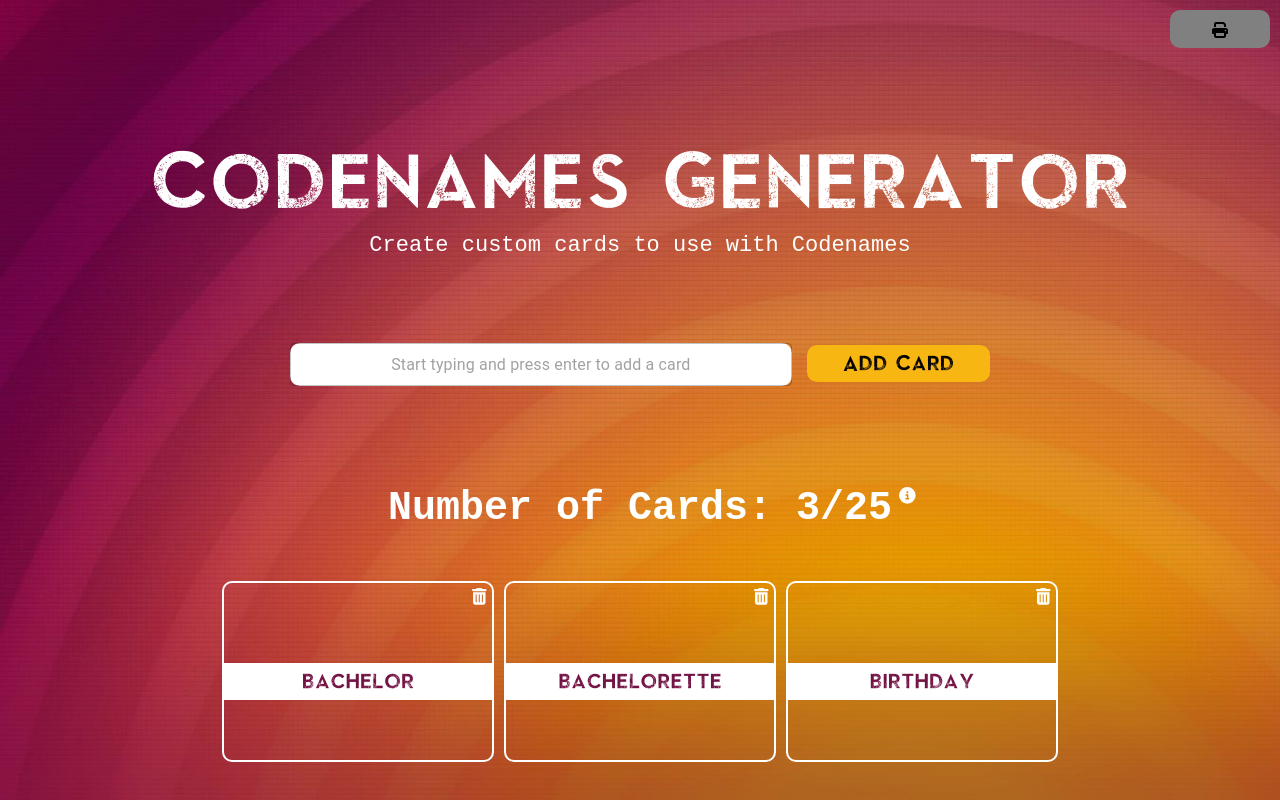
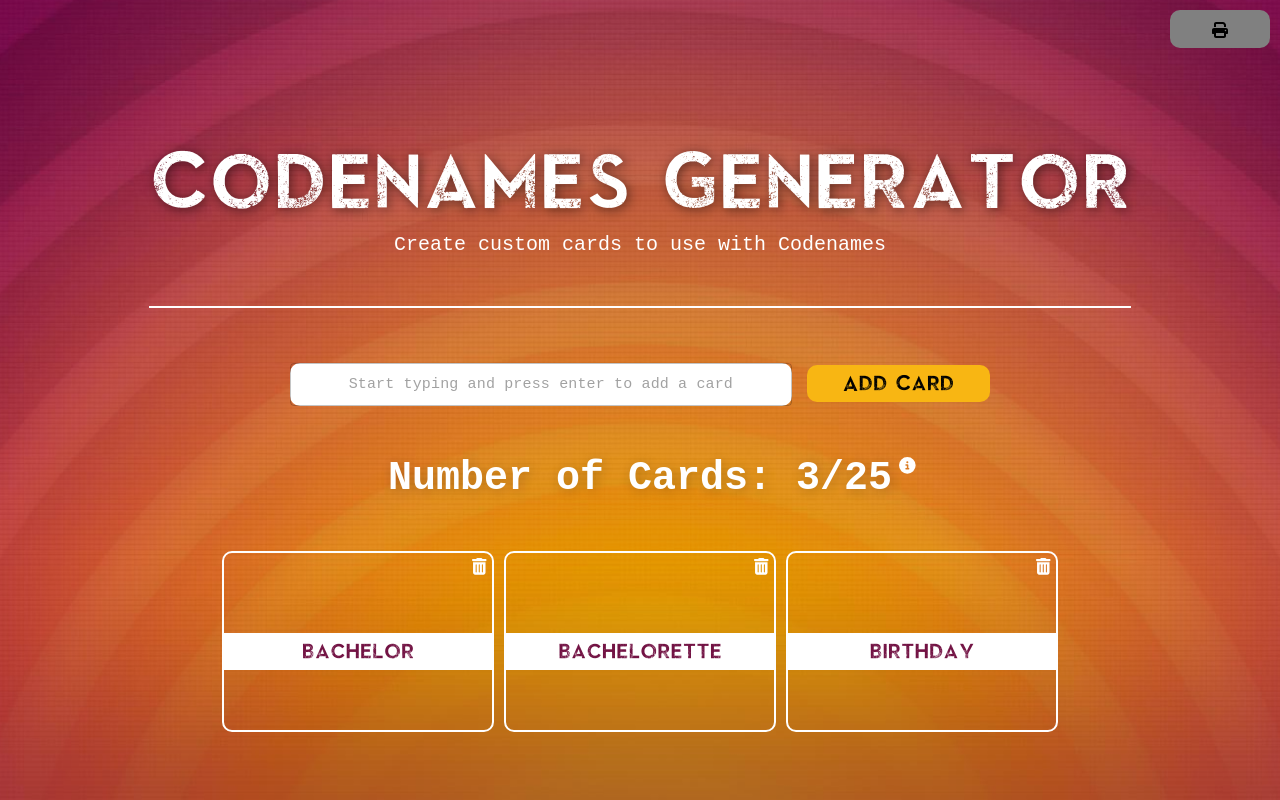
Before and after one commit to orrymevorach/codenames-generator, a Next.js app: page / in a window 1280 px wide. Built offline with nearby package versions, Linux system fonts and the light colour scheme; no server answers.

Commit message:
style changes

```diff
--- a/components/AddCardInput/AddCardInput.module.scss
+++ b/components/AddCardInput/AddCardInput.module.scss
@@ -5,7 +5,7 @@
   display: flex;
   align-items: center;
   justify-content: center;
-  margin-bottom: 100px;
+  margin-bottom: 50px;
 }
 
 .button {
--- a/components/Container/Container.jsx
+++ b/components/Container/Container.jsx
@@ -42,10 +42,12 @@
         />
       )}
       <div className={styles.container}>
-        <h1 className={styles.title}>Codenames Generator</h1>
-        <p className={styles.description}>
-          Create custom cards to use with Codenames
-        </p>
+        <div className={styles.textContainer}>
+          <h1 className={styles.title}>Codenames Generator</h1>
+          <p className={styles.description}>
+            Create custom cards to use with Codenames
+          </p>
+        </div>
         {!isDesktop && <Counter cards={cards} handlePrint={handlePrint} />}
         <AddCardInput cards={cards} setCards={setCards} />
         {isDesktop && <Counter cards={cards} handlePrint={handlePrint} />}
--- a/components/Container/Container.module.scss
+++ b/components/Container/Container.module.scss
@@ -11,18 +11,24 @@
   margin-top: 150px;
 }
 
+.textContainer {
+  border-bottom: 2px solid white;
+  margin-bottom: 50px;
+  padding-bottom: 50px;
+}
+
 .title {
   text-align: center;
   @include mixins.FontPrimary;
   font-size: 60px;
   margin-bottom: 20px;
+  text-shadow: 2px 2px 12px rgba(0, 0, 0, 0.5);
 }
 
 .description {
   text-align: center;
   @include mixins.FontSecondary;
-  font-size: 22px;
-  margin-bottom: 80px;
+  font-size: 20px;
 }
 
 @media screen and (max-width: variables.$tablet) {
--- a/components/Counter/Counter.jsx
+++ b/components/Counter/Counter.jsx
@@ -11,7 +11,7 @@
   const numberOfCards = cards.length;
   const text =
     numberOfCards >= 25 ? (
-      <p>
+      <p className={styles.text}>
         You have {numberOfCards} cards. <br />
         Click{' '}
         <Button handleClick={handlePrint} classNames={animations.pulse}>
@@ -35,7 +35,7 @@
       {showTakeover && (
         <Takeover handleClose={() => setShowTakeover(false)}>
           <p className={styles.infoMessage}>
-            Each game of codenames requires 25 cards. Please add{' '}
+            Each game of codenames requires 25 cards. Please add at least{' '}
             {25 - numberOfCards} more cards before printing.
           </p>
         </Takeover>
--- a/components/Counter/Counter.module.scss
+++ b/components/Counter/Counter.module.scss
@@ -20,6 +20,7 @@
 
 .text {
   position: relative;
+  text-shadow: 2px 2px 12px rgba(0, 0, 0, 0.2);
 }
 
 @media screen and (max-width: variables.$tablet) {
--- a/components/shared/Background/Background.jsx
+++ b/components/shared/Background/Background.jsx
@@ -1,8 +1,10 @@
 import styles from './Background.module.scss';
+import animations from '@/styles/animations.module.scss';
+import clsx from 'clsx';
 
 export default function Background() {
   return (
-    <div className={styles.container}>
+    <div className={clsx(styles.container, animations.backgroundPulse)}>
       <div className={styles.overlay}></div>
     </div>
   );
--- a/components/shared/Background/Background.module.scss
+++ b/components/shared/Background/Background.module.scss
@@ -4,6 +4,7 @@
   background-image: url('../../../public/bg.jpg');
   background-size: cover;
   background-repeat: no-repeat;
+  background-position: center;
   width: 100vw;
   height: 100vh;
   position: fixed;
@@ -22,3 +23,9 @@
   width: 100%;
   background-color: rgba(0, 0, 0, 0.1);
 }
+
+@media screen and (max-width: variables.$mobile) {
+  .container {
+    background-position: default;
+  }
+}
--- a/components/shared/Input/Input.module.scss
+++ b/components/shared/Input/Input.module.scss
@@ -1,4 +1,5 @@
 @use '@variables' as variables;
+@use '@mixins' as mixins;
 
 .inputContainer {
   width: 100%;
@@ -11,6 +12,11 @@
   input {
     text-align: center;
     padding: 10px;
+    @include mixins.FontSecondary;
+    &::placeholder {
+      @include mixins.FontSecondary;
+      font-size: 15px;
+    }
   }
 }
 
--- a/styles/animations.module.scss
+++ b/styles/animations.module.scss
@@ -13,3 +13,19 @@
     transform: scale(1);
   }
 }
+
+.backgroundPulse {
+  animation: pulseSmall 4s infinite ease-in-out;
+}
+
+@keyframes pulseSmall {
+  0% {
+    transform: scale(1);
+  }
+  50% {
+    transform: scale(1.04);
+  }
+  100% {
+    transform: scale(1);
+  }
+}
```
